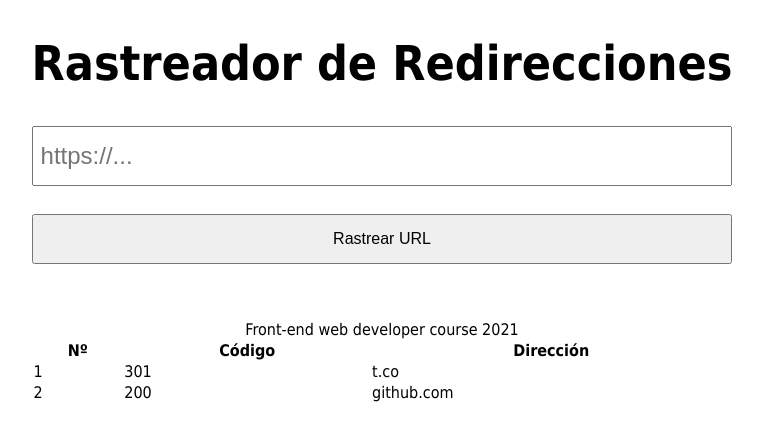
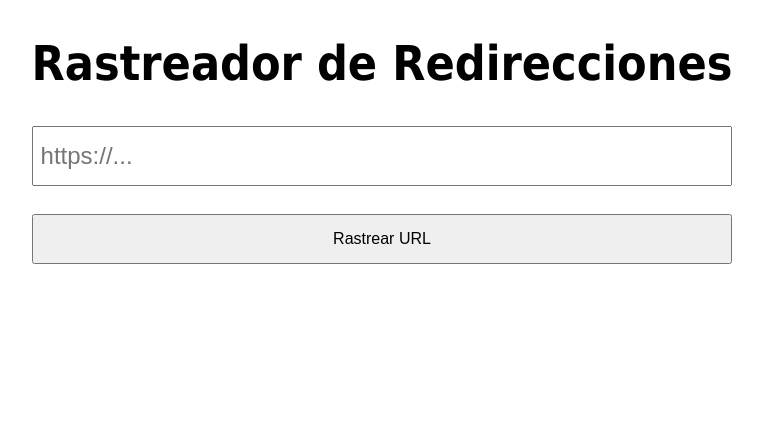
Before and after one commit to Jaldekoa/rastreador-redirecciones, a website: page index.html in a window 1280 px wide. Shown: the whole page, without its empty margins (258-1021 px from the left). Drawn offline with Linux system fonts and the light colour scheme; a web font is replaced by a local one.

Commit message:
Remove table dev data

```diff
--- a/index.html
+++ b/index.html
@@ -25,27 +25,7 @@
             <button type="button" id="form__button">Rastrear URL</button>
         </form>
 
-        <table id="results-container">
-            <thead>
-                <th>Nº</th>
-                <th>Código</th>
-                <th>Dirección</th>
-            </thead>
-            <tbody>
-                <tr>
-                    <td>1</td>
-                    <td>301</td>
-                    <td>t.co</td>
-                </tr>
-                <tr>
-                    <td>2</td>
-                    <td>200</td>
-                    <td>github.com</td>
-                </tr>
-            </tbody>
-
-            <caption>Front-end web developer course 2021</caption>
-        </table>
+        <table id="results-container"></table>
     </main>
 
 </body>
```
